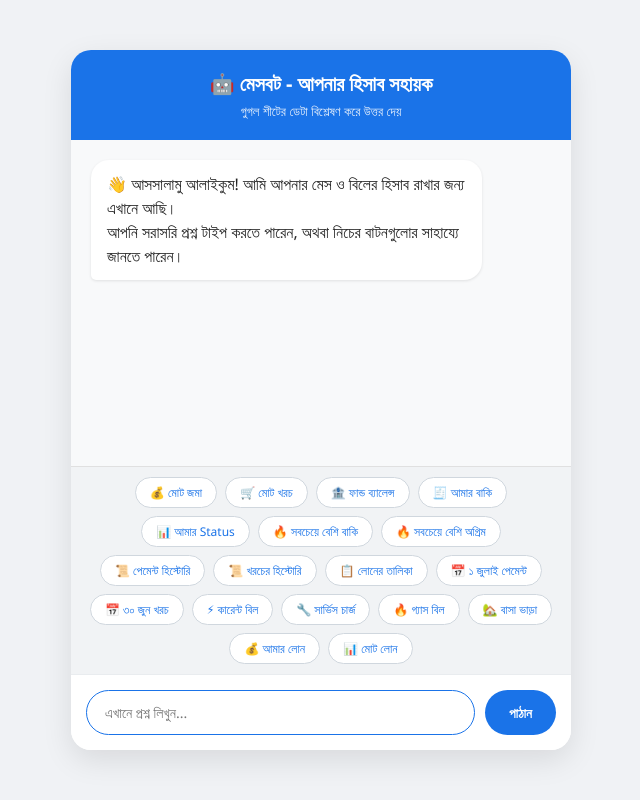
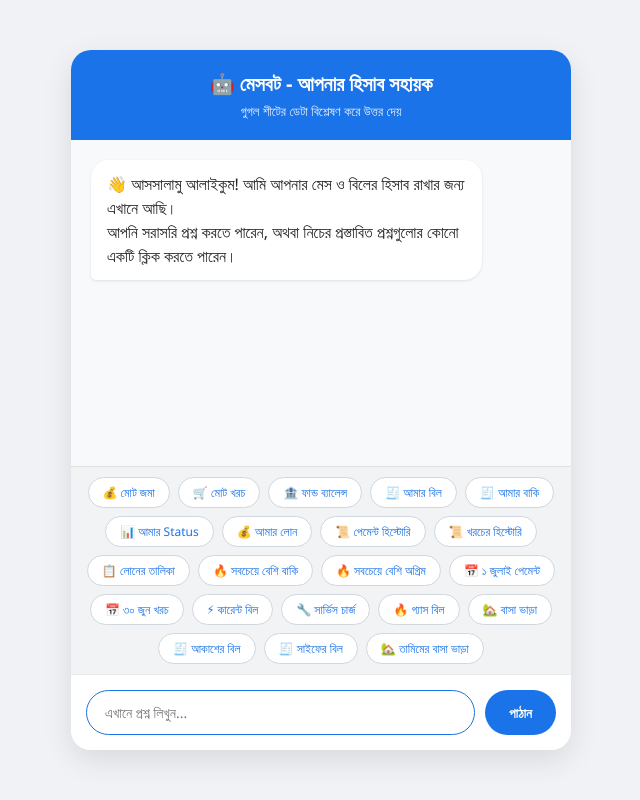
Before and after one commit to mdtamimapps-arch/my-ai-chatbot, a Flask app: page / in a window 1280 px wide. Shown: the whole page, without its empty margins (319-959 px from the left). Run offline with Flask 3, Linux system fonts and the light colour scheme.

Commit message:
Update index.html

```diff
--- a/templates/index.html
+++ b/templates/index.html
@@ -15,29 +15,45 @@
         <div class="chat-box" id="chat-box">
             <div class="message bot-message" id="default-message">
                 👋 আসসালামু আলাইকুম! আমি আপনার মেস ও বিলের হিসাব রাখার জন্য এখানে আছি।<br>
-                আপনি সরাসরি প্রশ্ন টাইপ করতে পারেন, অথবা নিচের বাটনগুলোর সাহায্যে জানতে পারেন।
+                আপনি সরাসরি প্রশ্ন করতে পারেন, অথবা নিচের প্রস্তাবিত প্রশ্নগুলোর কোনো একটি ক্লিক করতে পারেন।
             </div>
         </div>
-        <!-- সাজেস্টেড প্রশ্ন -->
+        <!-- 📌 সাজেস্টেড প্রশ্ন (সাজেশন) -->
         <div class="suggestions" id="suggestions">
+            <!-- 💰 জমা ও খরচ -->
             <button class="suggestion-btn" data-question="মোট জমা কত?">💰 মোট জমা</button>
             <button class="suggestion-btn" data-question="মোট খরচ কত?">🛒 মোট খরচ</button>
             <button class="suggestion-btn" data-question="মেস ফান্ডে কত আছে?">🏦 ফান্ড ব্যালেন্স</button>
+
+            <!-- 👤 ব্যক্তিগত -->
+            <button class="suggestion-btn" data-question="আমার বিল কত?">🧾 আমার বিল</button>
             <button class="suggestion-btn" data-question="আমার কত টাকা বাকি?">🧾 আমার বাকি</button>
             <button class="suggestion-btn" data-question="আমার Status কী?">📊 আমার Status</button>
-            <button class="suggestion-btn" data-question="কার সবচেয়ে বেশি বাকি?">🔥 সবচেয়ে বেশি বাকি</button>
-            <button class="suggestion-btn" data-question="কার সবচেয়ে বেশি Advance?">🔥 সবচেয়ে বেশি অগ্রিম</button>
+            <button class="suggestion-btn" data-question="আমার নামে কোনো লোন আছে?">💰 আমার লোন</button>
+
+            <!-- 📋 লিস্ট -->
             <button class="suggestion-btn" data-question="Payment History দেখাও।">📜 পেমেন্ট হিস্টোরি</button>
             <button class="suggestion-btn" data-question="Expense History দেখাও।">📜 খরচের হিস্টোরি</button>
             <button class="suggestion-btn" data-question="Loan List দেখাও।">📋 লোনের তালিকা</button>
+
+            <!-- 🔥 টপ -->
+            <button class="suggestion-btn" data-question="কার সবচেয়ে বেশি বাকি?">🔥 সবচেয়ে বেশি বাকি</button>
+            <button class="suggestion-btn" data-question="কার সবচেয়ে বেশি Advance?">🔥 সবচেয়ে বেশি অগ্রিম</button>
+
+            <!-- 📅 ফিল্টার -->
             <button class="suggestion-btn" data-question="১ জুলাই কে কে টাকা দিয়েছে?">📅 ১ জুলাই পেমেন্ট</button>
             <button class="suggestion-btn" data-question="৩০ জুন কী খরচ হয়েছে?">📅 ৩০ জুন খরচ</button>
+
+            <!-- 🏡 বিল -->
             <button class="suggestion-btn" data-question="কারেন্ট বিল কত?">⚡ কারেন্ট বিল</button>
             <button class="suggestion-btn" data-question="সার্ভিস চার্জ কত?">🔧 সার্ভিস চার্জ</button>
             <button class="suggestion-btn" data-question="গ্যাস বিল কত?">🔥 গ্যাস বিল</button>
             <button class="suggestion-btn" data-question="বাসা ভাড়া কত?">🏡 বাসা ভাড়া</button>
-            <button class="suggestion-btn" data-question="আমার নামে কোনো লোন আছে?">💰 আমার লোন</button>
-            <button class="suggestion-btn" data-question="মোট লোন কত?">📊 মোট লোন</button>
+
+            <!-- 👤 Member Specific -->
+            <button class="suggestion-btn" data-question="আকাশের বিল কত?">🧾 আকাশের বিল</button>
+            <button class="suggestion-btn" data-question="সাইফের বিল কত?">🧾 সাইফের বিল</button>
+            <button class="suggestion-btn" data-question="তামিমের বাসা ভাড়া কত?">🏡 তামিমের বাসা ভাড়া</button>
         </div>
         <div class="input-area">
             <input type="text" id="user-input" placeholder="এখানে প্রশ্ন লিখুন...">
```
